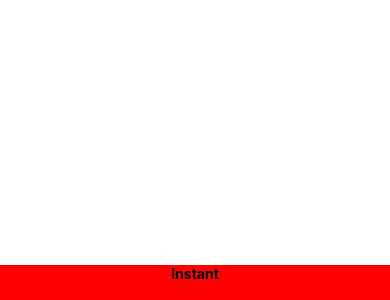
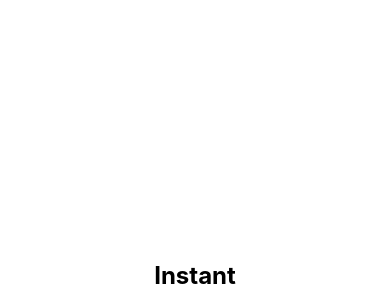
Before and after one commit to 77Vincent/90, a React Native app: screen / in a window 390 px wide. Shown: the part 544-844 px from the top of the page. Built offline with nearby package versions, Linux system fonts and the light colour scheme.

Commit message:
single src app.js

```diff
--- a/App.js
+++ b/App.js
@@ -1,18 +1,30 @@
 "use strict";
 
 import React from "react";
-import { Text, View, TextInput, LayoutAnimation } from "react-native";
-import globalStyles from "./src/globalStyles.js";
-import "./src/AppWelcome.js"
+import { Text, View, TextInput, LayoutAnimation, StyleSheet } from "react-native";
+
+class welcome extends React.Component {
+  render() {
+
+  }
+}
+
+const styles = StyleSheet.create({
+  container: {
+    flex: 1,
+    justifyContent: "center",
+  },
+  content: {
+    flex: 1
+  },
+  input: {
+    height: 40,
+    backgroundColor: "gray"
+  }
+});
 
 export default class App extends React.Component {
   state = {
-  }
-
-  styles = {
-    pickContainer: {
-      flex: 4
-    },
   }
 
   randomColor(min, max) {
@@ -28,10 +40,12 @@ export default class App extends React.Component {
 
   render() {
     return (
-      <View style={[globalStyles.container]}>
-        <View style={globalStyles.content}></View>
+      <View style={[styles.container]}>
+        <View style={styles.content}></View>
 
-        <Text style={globalStyles.logo}>Instant</Text>
+        <View style={{justifyContent: "center", padding: 10, alignItems: "center"}}>
+          <Text style={{fontWeight: "bold", fontSize: 24}}>Instant</Text>
+        </View>
       </View>
     );
   }
--- a/src/globalStyles.js
+++ /dev/null
@@ -1,24 +0,0 @@
-"use strict";
-
-import {StyleSheet} from "react-native";
-
-export default StyleSheet.create({
-  container: {
-    flex: 1,
-    justifyContent: "center",
-  },
-  content: {
-    flex: 23
-  },
-  logo: {
-    flex: 1,
-    fontWeight: "bold",
-    textAlignVertical: "center",
-    textAlign: "center",
-    backgroundColor: "red"
-  },
-  input: {
-    height: 40,
-    backgroundColor: "gray"
-  }
-});
```
